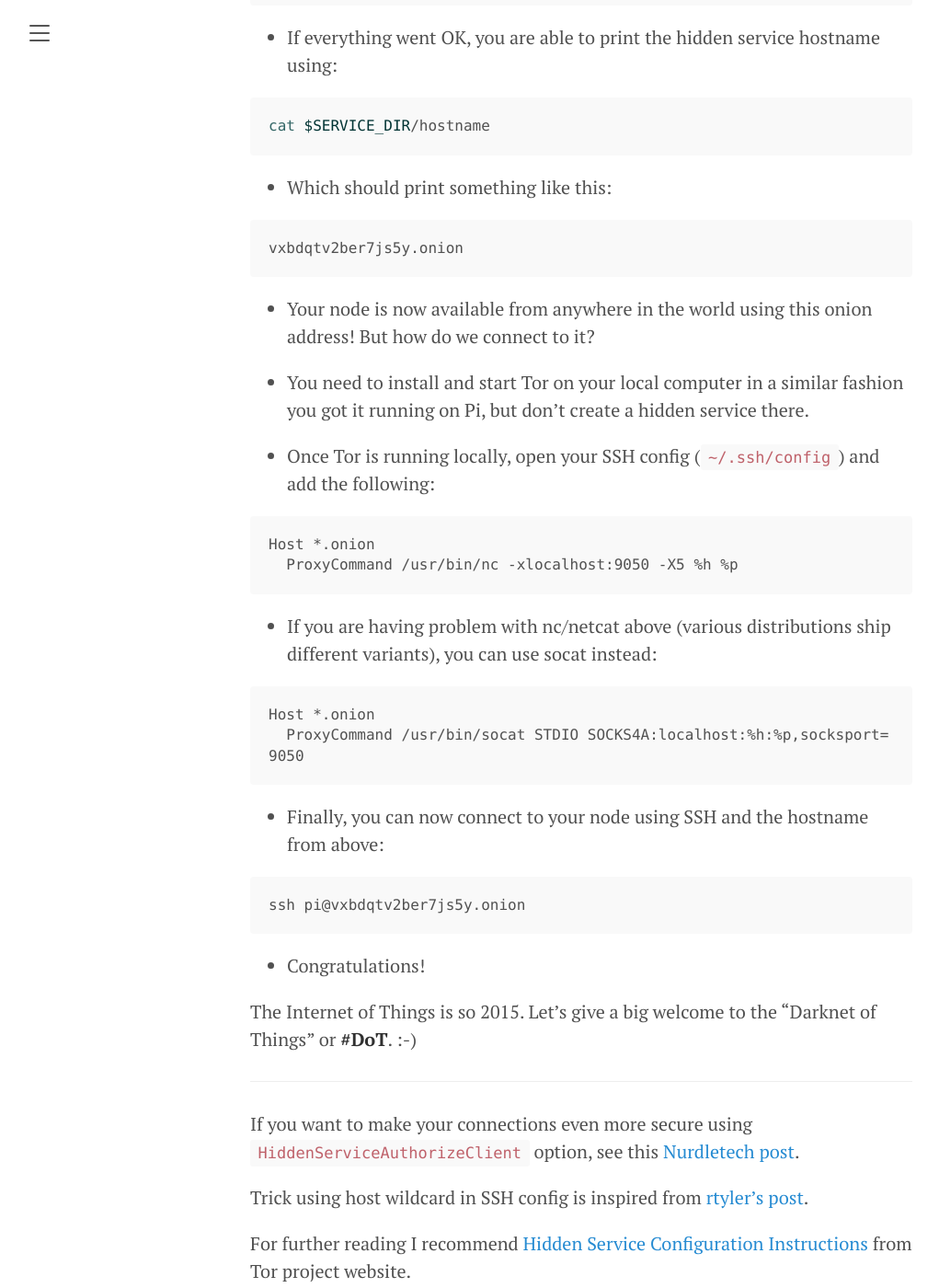
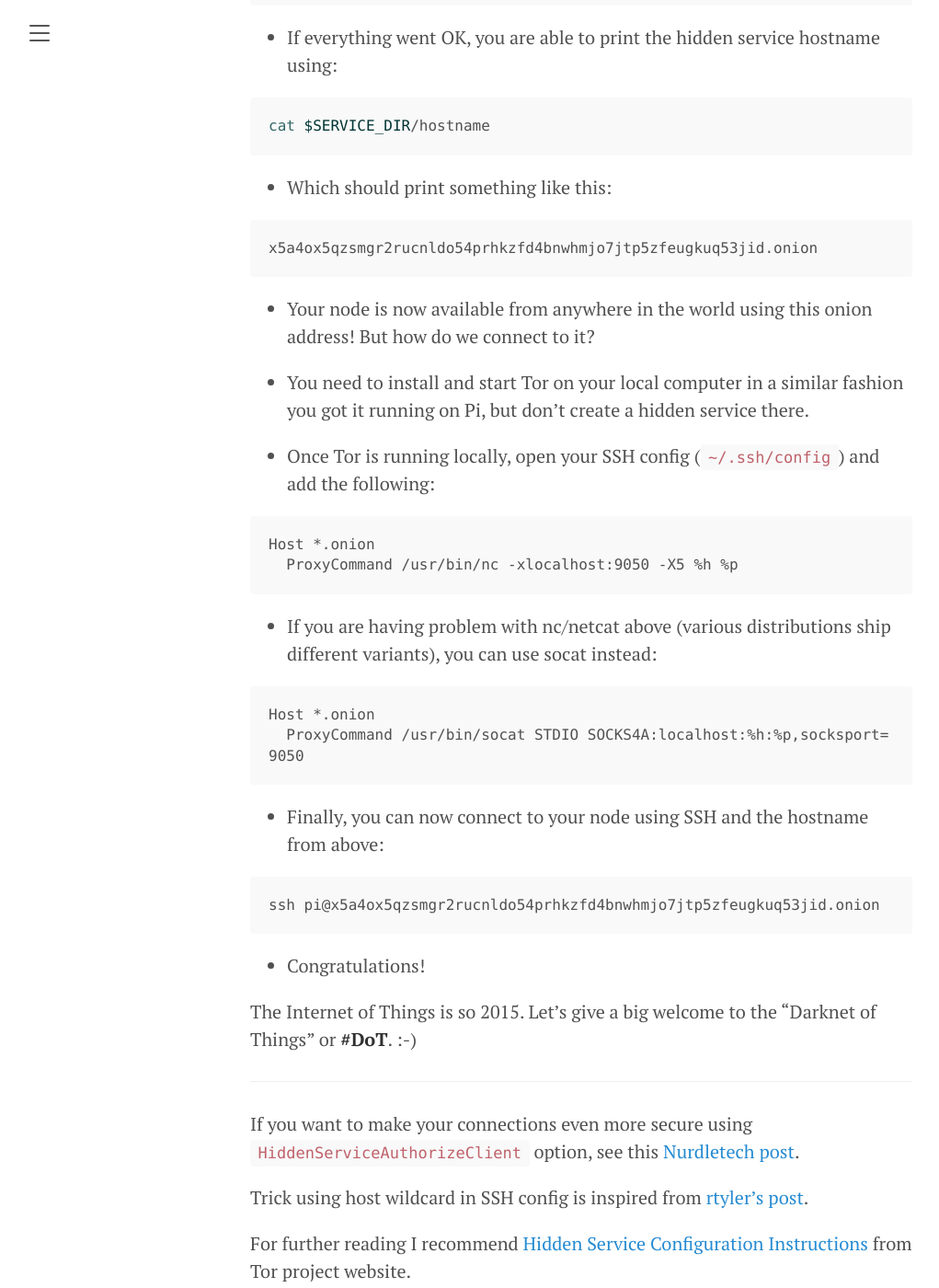
Before and after one commit to prusnak/rusnak.io, a Jekyll site: the page built from _posts/2016-03-01-running-ssh-on-a-raspberry-pi-as-a-hidden-service-with-tor.md, in a window 1280 px wide and 1400 px high, scrolled down 1600 px. Shown: the whole window at 92% size, without its empty margins (8-1029 px from the left). Built offline with Jekyll 4.4.1, drawn with Linux system fonts in a browser that asks for light colours; nearby versions of some CDN libraries.

Commit message:
update onion address to v3

````diff
--- a/_posts/2016-03-01-running-ssh-on-a-raspberry-pi-as-a-hidden-service-with-tor.md
+++ b/_posts/2016-03-01-running-ssh-on-a-raspberry-pi-as-a-hidden-service-with-tor.md
@@ -56,7 +56,7 @@ cat $SERVICE_DIR/hostname
 * Which should print something like this:
 
 ```
-vxbdqtv2ber7js5y.onion
+x5a4ox5qzsmgr2rucnldo54prhkzfd4bnwhmjo7jtp5zfeugkuq53jid.onion
 ```
 
 * Your node is now available from anywhere in the world using this onion address! But how do we connect to it?
@@ -80,7 +80,7 @@ Host *.onion
 * Finally, you can now connect to your node using SSH and the hostname from above:
 
 ```
-ssh pi@vxbdqtv2ber7js5y.onion
+ssh pi@x5a4ox5qzsmgr2rucnldo54prhkzfd4bnwhmjo7jtp5zfeugkuq53jid.onion
 ```
 
 * Congratulations!
````
